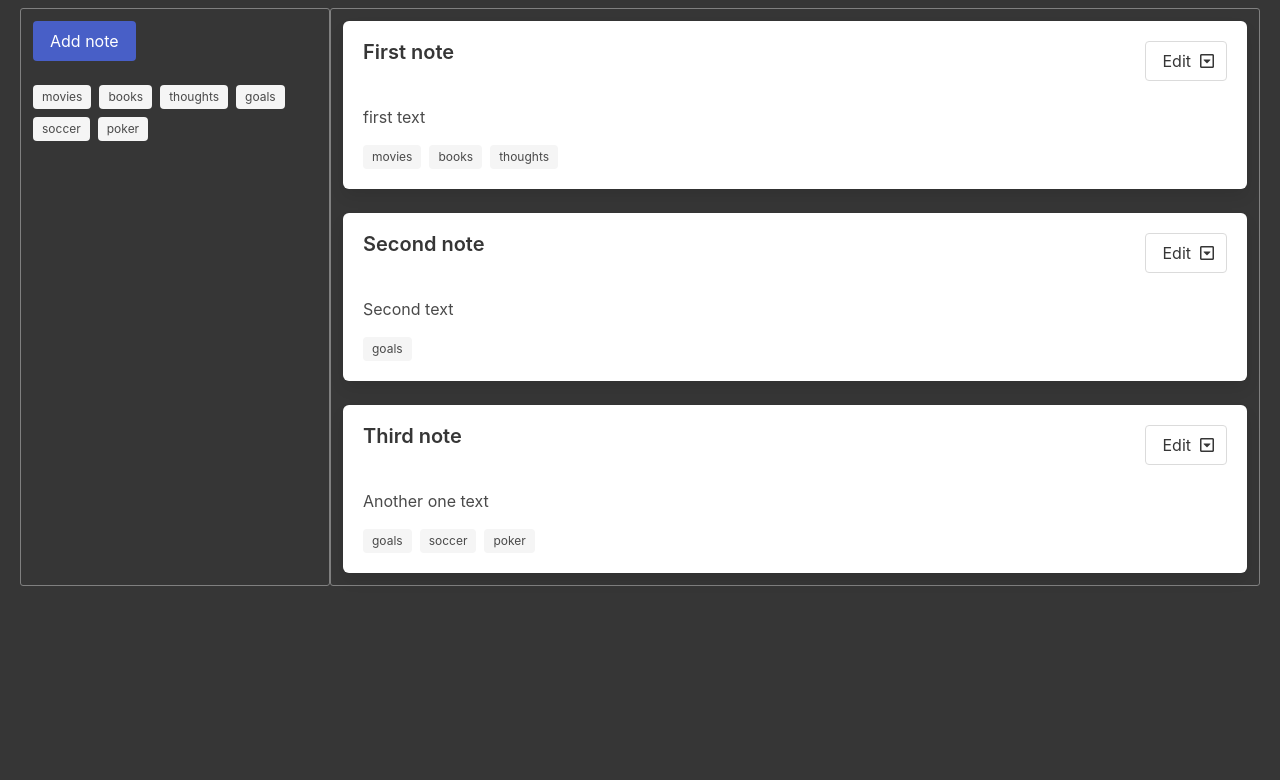
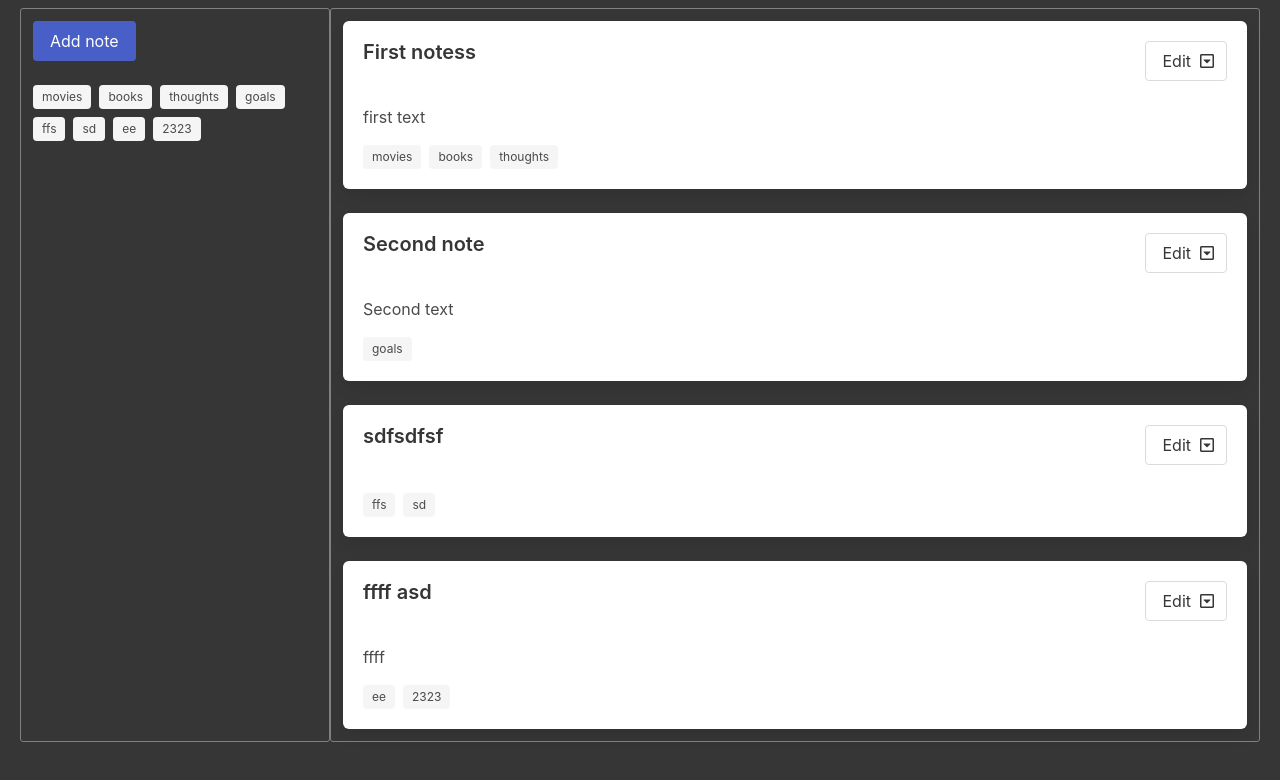
Before and after one commit to Grione/notesSPA, a React (Create React App) app: page / in a window 1280 px wide. Shown: the top 780 px of the page. Built offline with nearby package versions, Linux system fonts and the light colour scheme; data requests are answered from the project's data file.

Commit message:
add fetch functions

```diff
--- a/db.json
+++ b/db.json
@@ -2,24 +2,40 @@
   "notes": [
     {
       "id": 1,
-      "title": "First note",
+      "title": "First notess",
       "text": "first text",
-      "tags": [ "movies", "books", "thoughts" ],
-      "editing": false
+      "tags": [
+        "movies",
+        "books",
+        "thoughts"
+      ]
     },
     {
       "id": 2,
       "title": "Second note",
       "text": "Second text",
-      "tags": [ "goals" ],
+      "tags": [
+        "goals"
+      ],
       "editing": false
     },
     {
-      "id": 3,
-      "title": "Third note",
-      "text": "Another one text",
-      "tags": [ "goals", "soccer", "poker" ],
-      "editing": false
+      "id": 7165,
+      "tags": [
+        "ffs",
+        "sd"
+      ],
+      "title": "sdfsdfsf",
+      "text": ""
+    },
+    {
+      "id": 8497,
+      "title": "ffff asd",
+      "text": "ffff",
+      "tags": [
+        "ee",
+        "2323"
+      ]
     }
   ]
 }
--- a/src/App.js
+++ b/src/App.js
@@ -23,7 +23,6 @@ const App = () => {
 		const newTags = new Set();
 		if (notes.length) {
 			notes.map((it) => {
-				console.log(`it`, it);
 				return it.tags.forEach((it) => newTags.add(it));
 			});
 		}
--- a/src/components/add-note/add-note.js
+++ b/src/components/add-note/add-note.js
@@ -2,6 +2,7 @@ import { useState } from 'react';
 import { useDispatch } from 'react-redux';
 import { bindActionCreators } from 'redux';
 import { actionCreators } from '../../state';
+import { fetchAdd } from '../../state/action-creators';
 
 const AddNote = ({ onHide }) => {
 	const dispatch = useDispatch();
@@ -18,6 +19,7 @@ const AddNote = ({ onHide }) => {
 		const newNote = { id, tags: newTags, ...note };
 
 		addNote(newNote);
+    fetchAdd(newNote);
 	};
 
 	const [ title, setTitle ] = useState('');
--- a/src/components/dropdown-note/dropdown-note.js
+++ b/src/components/dropdown-note/dropdown-note.js
@@ -1,4 +1,5 @@
 import { useState } from 'react';
+import { fetchDelete } from '../../state/action-creators';
 
 const DropdownNote = ({ onDelete, onEdit, id }) => {
 	const [ openDropdown, setOpenDropdown ] = useState(false);
@@ -18,7 +19,14 @@ const DropdownNote = ({ onDelete, onEdit, id }) => {
 					<a href="#" className="dropdown-item" onClick={() => onEdit(id)}>
 						Edit note
 					</a>
-					<a href="#" className="dropdown-item" onClick={() => onDelete(id)}>
+					<a
+						href="#"
+						className="dropdown-item"
+						onClick={() => {
+							fetchDelete(id);
+              onDelete(id);
+						}}
+					>
 						Delete note
 					</a>
 				</div>
--- a/src/components/note-edit/note-edit.js
+++ b/src/components/note-edit/note-edit.js
@@ -2,6 +2,8 @@ import { useState } from 'react';
 import { useDispatch } from 'react-redux';
 import { bindActionCreators } from 'redux';
 import { actionCreators } from '../../state';
+import { fetchChange } from '../../state/action-creators';
+
 const NoteEdit = ({ id, title, text, tags }) => {
 	const [ editTitle, setEditTitle ] = useState(title);
 	const [ editText, setEditText ] = useState(text);
@@ -10,10 +12,11 @@ const NoteEdit = ({ id, title, text, tags }) => {
 	const dispatch = useDispatch();
 	const { editNote, changeNote } = bindActionCreators(actionCreators, dispatch);
 
-	const submitHandler = (newTitle, newText, newTags) => {
+	const submitHandler = async (newTitle, newText, newTags) => {
 		if (newTitle !== title || newText !== text || newTags !== tags.join(' ')) {
 			const tags = newTags.split(' ');
 			changeNote({ id, title: newTitle, text: newText, tags });
+      fetchChange(id, { id, title: newTitle, text: newText, tags })
 		} else {
 			editNote(id);
 		}
--- a/src/state/action-creators/index.js
+++ b/src/state/action-creators/index.js
@@ -2,11 +2,39 @@ export const fetchNotes = () => {
 	return async (dispatch) => {
 		fetch('http://localhost:5000/notes/').then((res) => res.json()).then((json) => {
 			dispatch({
-        type:'loadNotes',
-        payload: json
-      });
+				type: 'loadNotes',
+				payload: json
+			});
 		});
 	};
+};
+
+export const fetchChange = async (id, task) => {
+	await fetch(`http://localhost:5000/notes/${id}`, {
+		method: 'PUT',
+		headers: {
+			'Content-type': 'application/json'
+		},
+		body: JSON.stringify(task)
+	});
+};
+
+export const fetchDelete = async (id) => {
+	await fetch(`http://localhost:5000/notes/${id}`, {
+		method: 'DELETE'
+	});
+};
+
+export const fetchAdd = async (note) => {
+	await fetch('http://localhost:5000/notes/', {
+		method: 'POST',
+		headers: {
+			'Content-type': 'application/json'
+		},
+		body: JSON.stringify(note)
+	});
+
+	//const data = res.json()
 };
 
 export const addNote = (note) => {
```
